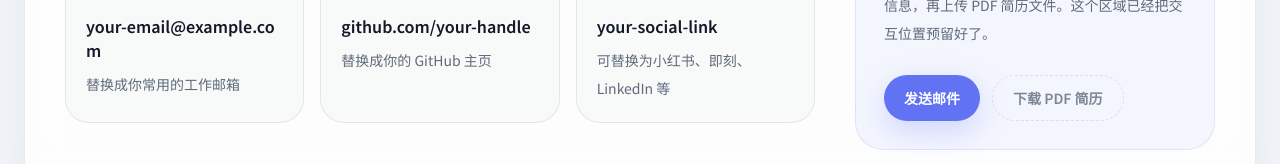
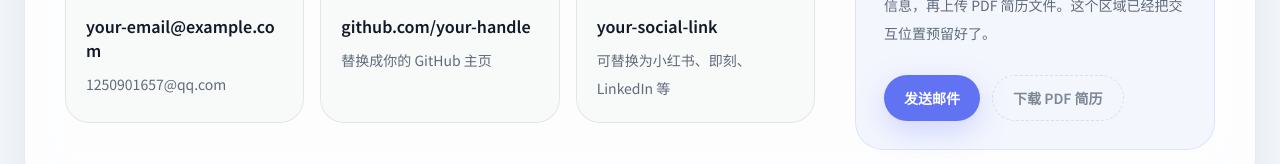
Before and after one commit to 1250901657-hash/makangyi-resume, a Next.js app: page / in a window 1280 px wide. Shown: the part 6588-6752 px from the top of the page. Built offline with nearby package versions, Linux system fonts and the light colour scheme.

Commit message:
Update site-content.ts

```diff
--- a/src/data/site-content.ts
+++ b/src/data/site-content.ts
@@ -238,7 +238,7 @@ export const siteContent = {
       {
         label: "邮箱",
         value: "your-email@example.com",
-        hint: "替换成你常用的工作邮箱",
+        hint: "1250901657@qq.com",
       },
       {
         label: "GitHub",
```
